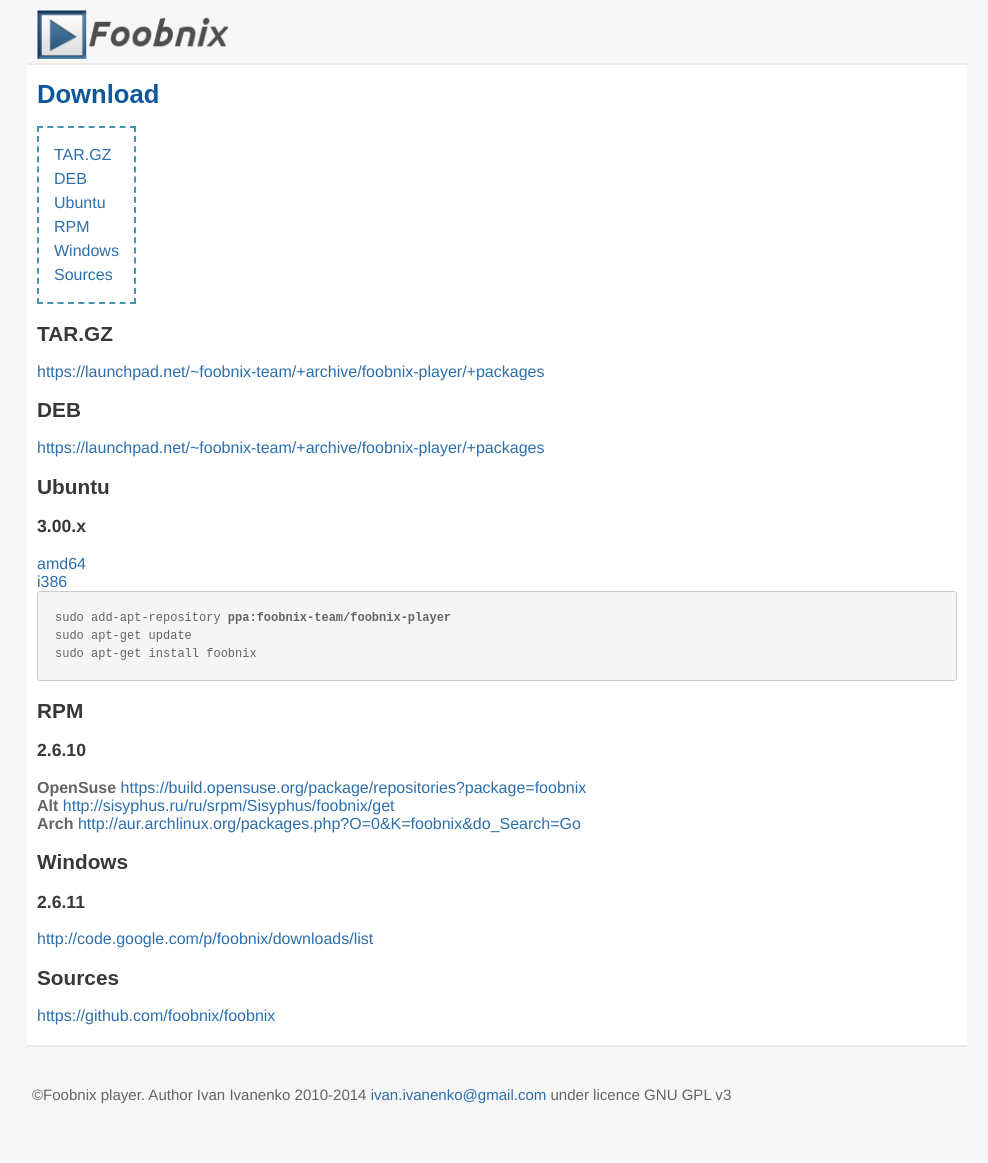
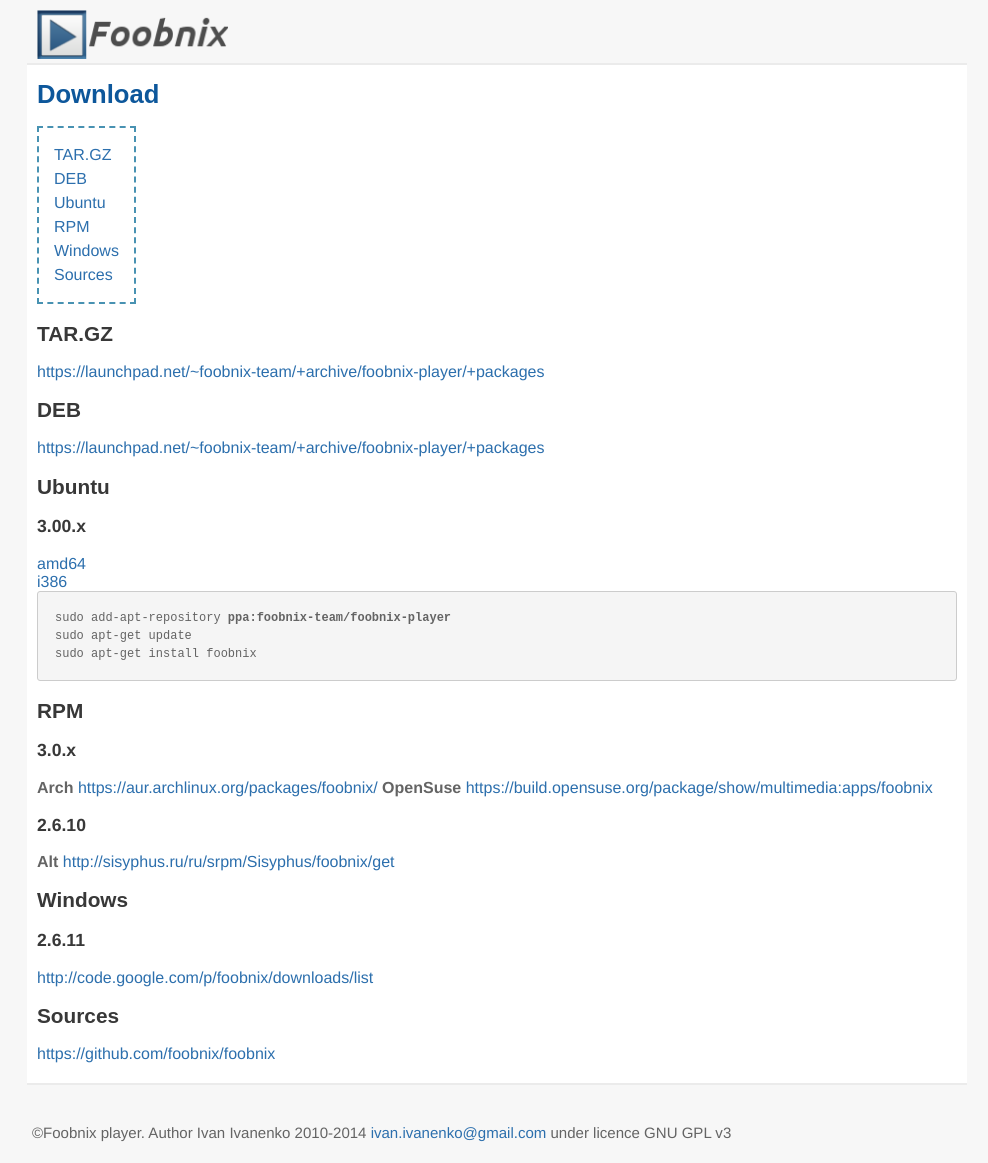
Before and after one commit to foobnix/foobnix.github.io, a Jekyll site: the page built from en/download.html, in a window 1280 px wide. Shown: the whole page, without its empty margins (143-1131 px from the left). Built offline with Jekyll 4.4.1, drawn with Linux system fonts in a browser that asks for light colours; some web fonts are replaced; Markdown is read by kramdown in place of the engine named in the settings; before the commit the page ends 1125 px from its top, so only the background shows below that.

Commit message:
Updaate Downloads pages

```diff
--- a/en/download.html
+++ b/en/download.html
@@ -33,14 +33,13 @@ sudo apt-get install foobnix
 </pre>
 
 <h2><a name="RPM">RPM</a></h2>
+<h3>3.0.x</h3>
+<b>Arch</b> <a href="https://aur.archlinux.org/packages/foobnix/">https://aur.archlinux.org/packages/foobnix/</a>
+<b>OpenSuse</b>
+<a href="https://build.opensuse.org/package/show/multimedia:apps/foobnix">https://build.opensuse.org/package/show/multimedia:apps/foobnix</a>
 <h3>2.6.10</h3>
-<b>OpenSuse</b>
-<a href="https://build.opensuse.org/package/show?package=foobnix&amp;project=home%3Asuseer">https://build.opensuse.org/package/repositories?package=foobnix</a>
-<br>
-<b>Alt </b><a
-        href="http://sisyphus.ru/ru/srpm/Sisyphus/foobnix/get">http://sisyphus.ru/ru/srpm/Sisyphus/foobnix/get</a>
-<br>
-<b>Arch</b> <a href="http://aur.archlinux.org/packages.php?O=0&amp;K=foobnix&amp;do_Search=Go">http://aur.archlinux.org/packages.php?O=0&amp;K=foobnix&amp;do_Search=Go</a>
+<b>Alt </b>
+<a href="http://sisyphus.ru/ru/srpm/Sisyphus/foobnix/get">http://sisyphus.ru/ru/srpm/Sisyphus/foobnix/get</a>
 
 <h2><a name="Windows">Windows</a></h2>
 <h3>2.6.11</h3>
```
Also changed, not shown: ru/download.html (+6 -7 lines).
